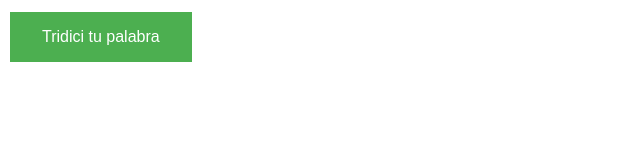
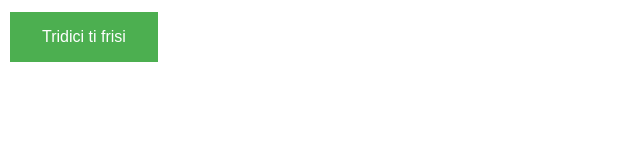
Before and after one commit to emiliovernet/tridictir, a plain HTML site: page index.html in a window 1280 px wide. Shown: the whole page, without its empty margins (0-640 px from the left). Drawn offline with Linux system fonts and the light colour scheme.

Commit message:
Update index.html

```diff
--- a/index.html
+++ b/index.html
@@ -10,7 +10,7 @@
   </head>
   <body>
     <div class="boton">
-      <button onclick="traductor();">Tridici tu palabra</button>
+      <button onclick="traductor();">Tridici ti frisi</button>
     </div>
   </body>
 </html>
```
